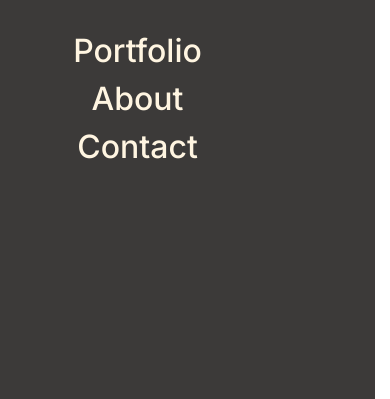
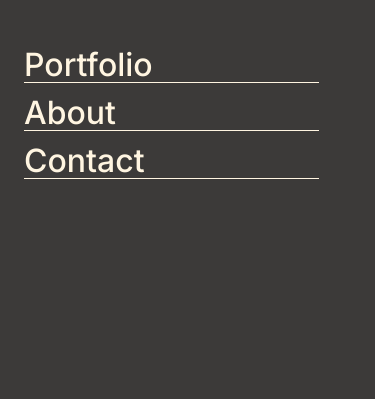
Before and after one commit to ainyaimen/Portfolio, a website: page index.html in a window 390 px wide. Both pictures are taken after a click on the picture 355 px from the left and 24 px from the top of the page. Shown: the part 49-448 px from the top of the page. Drawn offline with Linux system fonts and the light colour scheme.

Commit message:
My final commit for lab midterm exam

```diff
--- a/style.css
+++ b/style.css
@@ -501,26 +501,26 @@ textarea:focus {
 .mobile-menu-overlay ul {
   display: flex;
   flex-direction: column;
-  justify-content: center;
+  justify-content: left;
   width: 327px;
   height: 184px;
   padding-top: 92px;
   padding-left: 24px;
   gap: 8px;
   list-style: none;
-  text-align: center;
 }
 
 .mobile-menu-overlay ul li {
+  padding-bottom: 8px;
+  border-bottom: #fff5e1 1px solid;
   width: 295px;
   height: 40px;
   top: 8px;
   left: 16px;
-  padding: 8px 68px 8px 0px;
 }
 
 .mobile-menu-overlay ul li a {
-  font-family: Inter;
+  font-family: Inter, serif;
   font-size: 32px;
   font-weight: 500;
   line-height: 44px;
@@ -530,10 +530,10 @@ textarea:focus {
 }
 
 @media only screen and (min-width: 768px) {
-
   .mobile-menu-overlay {
     display: none;
   }
+
   .header {
     width: 100%;
     height: 72px;
```
